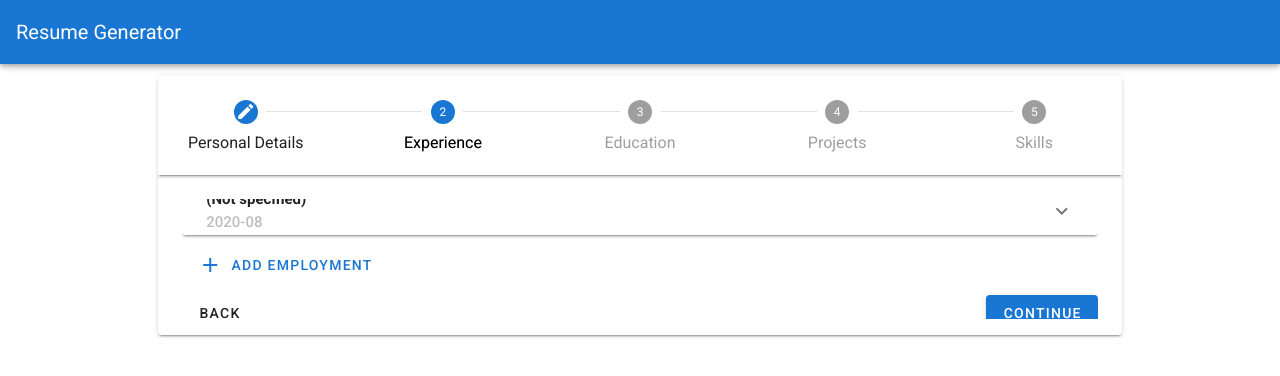
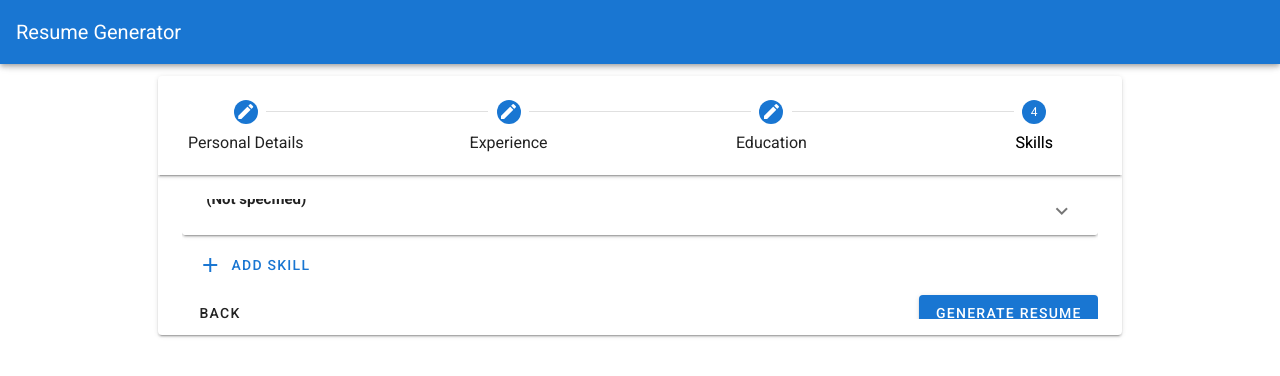
Before and after one commit to MauricioHernanCabrera/resume-generator, a Nuxt app: page / in a window 1280 px wide. Shown: the top 376 px of the page. Built offline with nearby package versions, Linux system fonts and the light colour scheme.

Commit message:
step skills added

```diff
--- a/pages/index.vue
+++ b/pages/index.vue
@@ -398,9 +398,76 @@
               </v-row>
             </v-stepper-content>
 
+            <!-- skills -->
             <v-stepper-content step="4">
               <v-row>
-                <v-col cols="12" class="py-0">Skills</v-col>
+                <v-col cols="12" class="py-0">
+                  <v-expansion-panels multiple>
+                    <v-expansion-panel v-for="skill in form.skills" :key="skill.id">
+                      <v-expansion-panel-header>
+                        <v-row>
+                          <v-col cols="12" class="py-0 mb-2">
+                            <span
+                              class="d-block font-weight-bold"
+                            >{{ skill.name? skill.name : '(Not specified)' }}</span>
+                          </v-col>
+                          <v-col cols="12" class="py-0">
+                            <span
+                              class="d-inline-block font-weight-medium grey--text text--lighten-1"
+                            >{{ skill.category }}</span>
+                          </v-col>
+                        </v-row>
+                      </v-expansion-panel-header>
+
+                      <v-expansion-panel-content>
+                        <v-row>
+                          <v-col cols="12" sm="6" class="py-0">
+                            <v-text-field
+                              v-model="skill.name"
+                              label="Skill"
+                              placeholder="Javascript"
+                              filled
+                            />
+                          </v-col>
+
+                          <v-col cols="12" sm="6" class="py-0">
+                            <v-combobox
+                              v-model="skill.category"
+                              :items="categories"
+                              clearable
+                              filled
+                              label="Category"
+                              placeholder="Frontend"
+                            />
+                          </v-col>
+
+                          <v-col cols="12" class="py-0 d-flex">
+                            <v-spacer></v-spacer>
+                            <v-btn
+                              color="primary"
+                              text
+                              @click="deleteItem(form.skills, skill.id)"
+                            >Delete</v-btn>
+                            <v-spacer></v-spacer>
+                          </v-col>
+                        </v-row>
+                      </v-expansion-panel-content>
+                    </v-expansion-panel>
+                  </v-expansion-panels>
+                </v-col>
+
+                <v-col cols="12">
+                  <v-btn
+                    color="primary"
+                    text
+                    block
+                    class="d-flex justify-start"
+                    @click="addItem(form.skills)"
+                  >
+                    <v-icon class="mr-2">mdi-plus</v-icon>Add skill
+                  </v-btn>
+                </v-col>
+
                 <v-col cols="12" class="py-0">
                   <step-actions
                     :currentStep="currentStep"
@@ -459,6 +526,11 @@ const DEFAULT_EDUCATION = {
   city: '',
 }
 
+const DEFAULT_CATEGORY = {
+  name: '',
+  category: '',
+}
+
 export default {
   name: 'Home',
 
@@ -468,8 +540,8 @@ export default {
 
   data() {
     return {
-      currentStep: 2,
-      maxStep: 5,
+      currentStep: 4,
+      maxStep: 4,
       form: {
         firstName: '',
         lastName: '',
@@ -488,6 +560,12 @@ export default {
             ...DEFAULT_EDUCATION,
           },
         ],
+        skills: [
+          {
+            id: '1',
+            ...DEFAULT_CATEGORY,
+          },
+        ],
       },
       date: new Date().toISOString().substr(0, 10),
       menu: false,
@@ -495,10 +573,10 @@ export default {
         1: 'Personal Details',
         2: 'Experience',
         3: 'Education',
-        4: 'Projects',
-        5: 'Skills',
-        6: 'Open Source',
+        4: 'Skills',
       },
+      chips: null,
+      items: ['Streaming', 'Eating'],
     }
   },
 
@@ -507,6 +585,14 @@ export default {
       if (this.currentStep > val) {
         this.currentStep = val
       }
+    },
+  },
+
+  computed: {
+    categories() {
+      return this.form.skills
+        .map(({ category }) => category)
+        .filter((item) => !!item)
     },
   },
 
```
